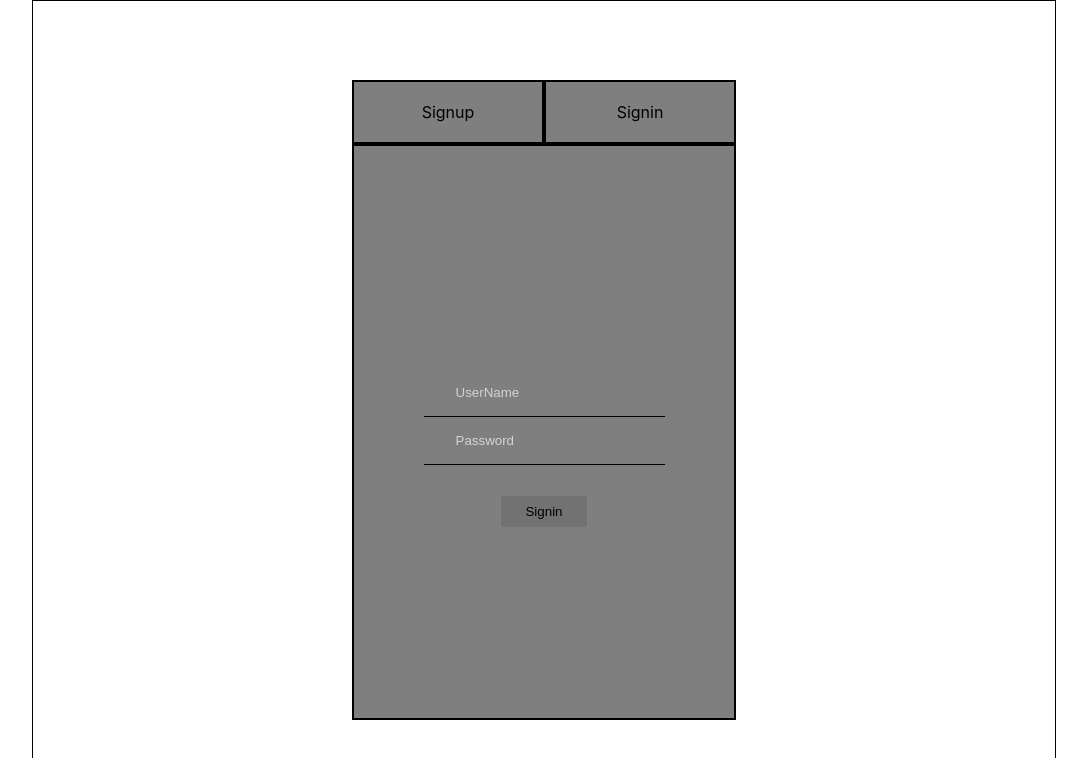
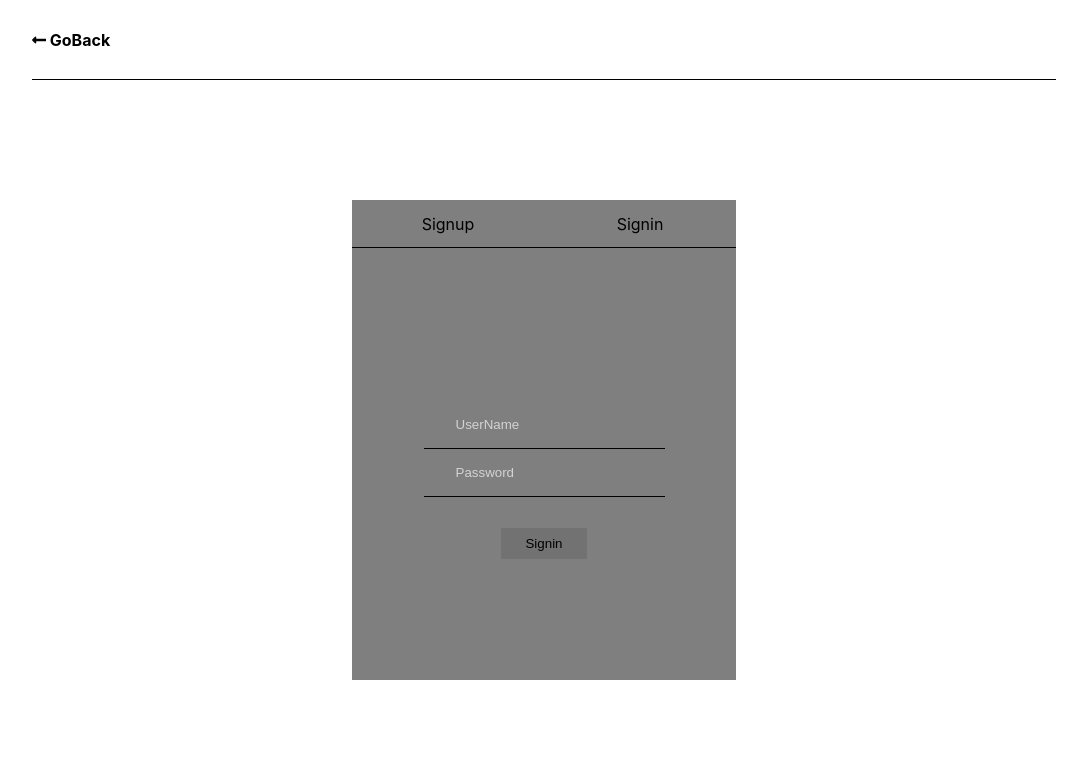
Before and after one commit to HunbalSiddiqui/ByFyCom, a React (Create React App) app: page /Credentials in a window 1280 px wide. Shown: the top 758 px of the page, without its empty margins (96-1183 px from the left). Built offline with nearby package versions, Linux system fonts and the light colour scheme.

Commit message:
Signup Setup Done

```diff
--- a/src/Components/UserCredentialsComponent/UserCredentialsComponent.css
+++ b/src/Components/UserCredentialsComponent/UserCredentialsComponent.css
@@ -1,6 +1,6 @@
 .UserCredentialsComponent{
     width: 30vw;
-    height: 80vh;
+    height: 60vh;
     background-color: rgba(0, 0, 0, 0.5);
     display: grid;
     grid-template-columns: 50% 50%;
@@ -10,21 +10,23 @@
 }
 .uc1r1{
     grid-area: uc1r1;
-    border: 2px solid black;
+    border-bottom: 1px solid black;
 }
 .uc1r1:hover{
     background-color: rgba(255, 255, 255, 0.5);
+    border: none;
 }
 .uc2r1{
     grid-area: uc2r1;
-    border: 2px solid black;
+    border-bottom: 1px solid black;
+
 }
 .uc2r1:hover{
-    background-color: rgba(255, 255, 255, 0.5);
+    background-color: rgba(255, 255, 255, 0.5);border: none;
 }
 .ucr2{
     grid-area: ucr2;
-    border: 2px solid black;
+    /* border: 2px solid black; */
 }
 .input_field{
     padding: 1rem 2rem;
--- a/src/Components/UserCredentialsComponent/UserCredentialsComponent.jsx
+++ b/src/Components/UserCredentialsComponent/UserCredentialsComponent.jsx
@@ -1,6 +1,11 @@
 import React, { Component } from 'react'
 import './UserCredentialsComponent.css'
+import {connect} from 'react-redux'
+import { userSignup } from '../../Redux/user/userActions'
 export class UserCredentialsComponent extends Component {
+    state = {
+        username:'',email:'',mobile:'',address:'',password:''
+    }
     componentDidMount() {
         //showing signin form by default
         this.displaySigninForm()
@@ -32,8 +37,26 @@ export class UserCredentialsComponent extends Component {
         });
     }
 
+    setUserSignup = (e) =>{
+        e.preventDefault()
+        var {username,email,address,password,mobile} = this.state;
+        var {userSignup} = this.props;
+        //create user Object
+        var userObj ={username,email,mobile,address,password};
+        //send to user Actions
+        userSignup(userObj);
+    }
+
+    handleFormInput = (e) => {
+        var {name,value} = e.target;
+        this.setState((prevState)=>({
+            [name]:value
+        }))
+    }
 
     render() {
+        var {username,email,address,password,mobile} = this.state;
+
         return (
             <div className="UserCredentialsComponent">
                 <div className="uc1r1 flex pointer" onClick={()=>{this.displaySignupForm()}}>
@@ -44,18 +67,22 @@ export class UserCredentialsComponent extends Component {
                 </div>
                 <div className="ucr2 flex">
                     <form className="flex-col">
-                        <input className="input_field" type="text" placeholder="UserName"/>
-                        <input id="signup_hide" className="input_field" type="text" placeholder="Email"/>
-                        <input id="signup_hide" className="input_field" type="text" placeholder="Address"/>
-                        <input className="input_field" type="text" placeholder="Password"/>
+                        <input onChange={(e)=>{this.handleFormInput(e)}} name='username' value={username} className="input_field" type="text" placeholder="UserName"/>
+                        <input onChange={(e)=>{this.handleFormInput(e)}} name='email' value={email} id="signup_hide" className="input_field" type="email" placeholder="Email"/>
+                        <input onChange={(e)=>{this.handleFormInput(e)}} name='mobile' value={mobile} id="signup_hide" className="input_field" type="number" placeholder="MobileNumber"/>
+                        <input onChange={(e)=>{this.handleFormInput(e)}} name='address' value={address} id="signup_hide" className="input_field" type="text" placeholder="Address"/>
+                        <input onChange={(e)=>{this.handleFormInput(e)}} name='password' value={password} className="input_field" type="password" placeholder="Password"/>
                         <button id="signin_hide" className="sign_btn pointer"
                         onClick={(e)=>{this.displaySignupForm(e)}}>Signin</button>
-                        <button id="signup_hide" className="sign_btn pointer">Signup</button>
+                        <button id="signup_hide" className="sign_btn pointer"
+                        onClick={(e)=>{this.setUserSignup(e)}}>Signup</button>
                     </form>
                 </div>
             </div>
         )
     }
 }
-
-export default UserCredentialsComponent
+var actions = {
+    userSignup : userSignup
+}
+export default connect(null,actions)(UserCredentialsComponent)
--- a/src/Pages/Credentials/Credentials.css
+++ b/src/Pages/Credentials/Credentials.css
@@ -1,10 +1,15 @@
 .credentials_cont{
     display: grid;
     grid-template-columns: minmax(5vw,1fr) 80vw minmax(5vw,1fr);
-    grid-template-rows: 100vh;
-    grid-template-areas: '. credentials_box_area .';
+    grid-template-rows: 10vh 90vh;
+    grid-template-areas:'. goback_btn .'
+     '. credentials_box_area .';
+}
+.goback_btn{
+    grid-area: goback_btn;
+    border-bottom: 1px solid black;
+    justify-content: flex-start;
 }
 .credentials_box_area{
     grid-area: credentials_box_area;
-    border: 1px solid black;
 }
--- a/src/Pages/Credentials/Credentials.jsx
+++ b/src/Pages/Credentials/Credentials.jsx
@@ -1,10 +1,14 @@
 import React, { Component } from 'react'
 import './Credentials.css'
 import UserCredentialsComponent from '../../Components/UserCredentialsComponent/UserCredentialsComponent'
+import {Link} from 'react-router-dom'
 export class Credentials extends Component {
     render() {
         return (
             <div className="credentials_cont">
+                <div className="goback_btn flex">
+                    <Link to={`/`}><h1 className="para4 pointer black"><i className="fas fa-long-arrow-alt-left"></i> GoBack</h1></Link>
+                </div>
                 <div className="credentials_box_area flex">
                     <UserCredentialsComponent/>
                 </div>
--- a/src/Redux/rootReducer.jsx
+++ b/src/Redux/rootReducer.jsx
@@ -1,7 +1,8 @@
 import {combineReducers} from 'redux'
+import userReducer from './user/userReducer'
 
 var rootReducer = combineReducers({
-
+    userReducer:userReducer
 })
 
 export default rootReducer
--- a/src/Redux/user/userActions.jsx
+++ b/src/Redux/user/userActions.jsx
@@ -0,0 +1,14 @@
+import { USER_SIGNUP } from "./userConstants"
+
+export var userSignup=(userObj)=>{
+    //remove password field from state for protection.
+    delete userObj.password
+    return async(Dispatch)=>{
+        Dispatch({
+            type:USER_SIGNUP,
+            payload:userObj
+        })
+    }
+}
+
+export var userSi
--- a/src/Redux/user/userConstants.jsx
+++ b/src/Redux/user/userConstants.jsx
@@ -0,0 +1,2 @@
+export var USER_SIGNUP = 'USER_SIGNUP';
+export var USER_SIGNIN = 'USER_SIGNIN';
--- a/src/Redux/user/userReducer.jsx
+++ b/src/Redux/user/userReducer.jsx
@@ -0,0 +1,22 @@
+import { USER_SIGNUP } from "./userConstants";
+
+var initialState = {
+    userObj:null
+}
+
+
+var userReducer = (state=initialState,action)=>{
+    var {payload,type} = action
+    switch (type) {
+        case USER_SIGNUP:
+            return {
+                ...state,
+                userObj:payload
+            }
+
+        default:
+            return state;
+    }
+}
+
+export default userReducer
```
